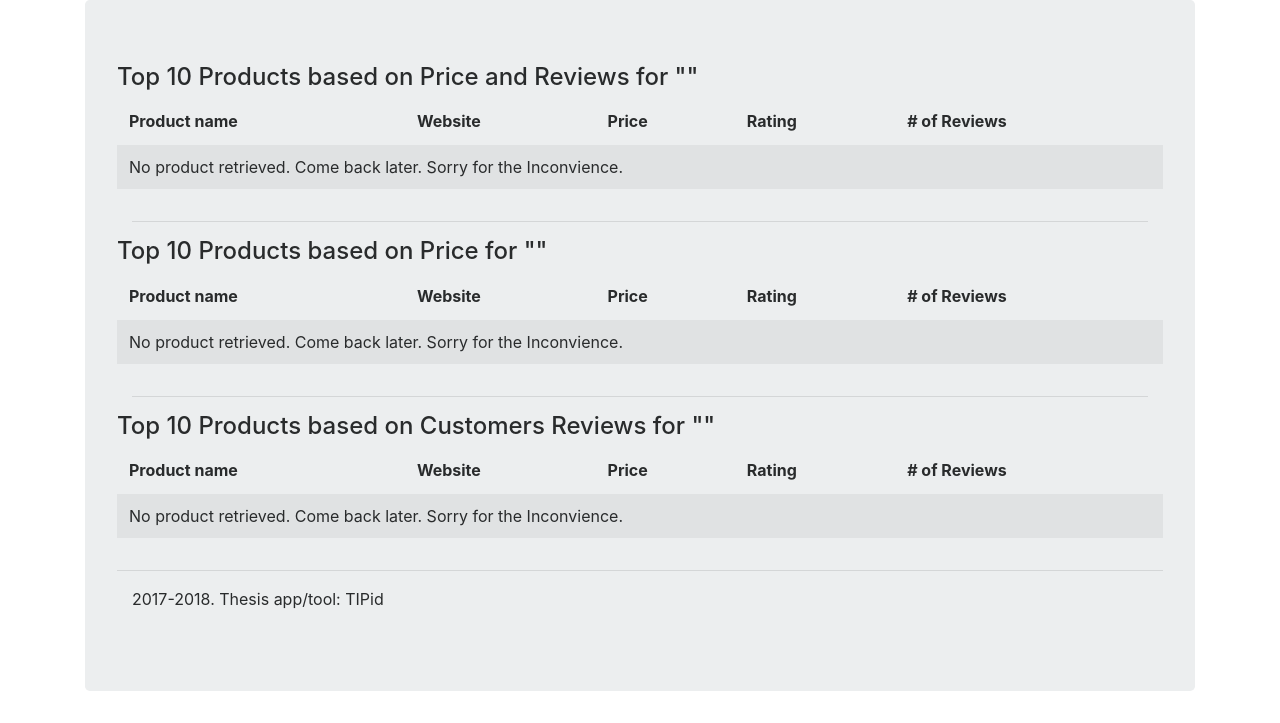
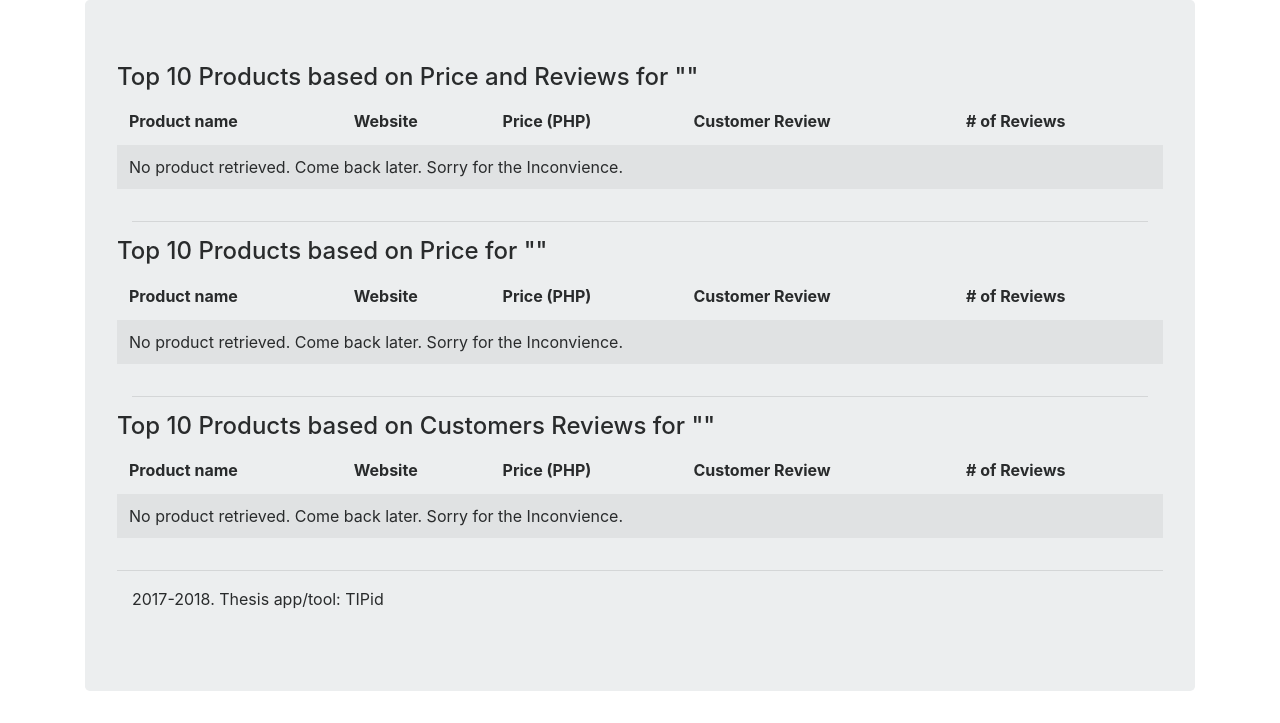
Before and after one commit to christianaveros/TIPid, a Django app: template TIPid/mainsite/templates/search.html in a window 1280 px wide. Shown: the part 88-811 px from the top of the page. Run offline with Django 3.2, Linux system fonts and the light colour scheme; the template is opened without the code that fills it, so the values that code supplies are empty; parts of the project's set-up code (start-up, migrations or seed data) failed here and were passed over; some libraries are stand-ins or nearby versions.

Commit message:
increased threshold for bayes est

```diff
--- a/TIPid/mainsite/tasks.py
+++ b/TIPid/mainsite/tasks.py
@@ -52,7 +52,7 @@
 	for item in items[0:20]:
 		rating = float(item['ratingScore'])
 		reviews = float(item['review'])
-		bayes_est = (5 * 3 + rating * reviews)/(5 + reviews)
+		bayes_est = (20 * 3 + rating * reviews)/(20 + reviews)
 		item_list.append({
 			'name': item['name'],
 			'website': 'lazada',
@@ -81,7 +81,7 @@
 			reviews = float(item.find(class_="shopee-item-card__btn-ratings-count").text.replace('(', '').replace(')', ''))
 		except ValueError:
 			reviews = 0
-		bayes_est = (5 * 3 + rating * reviews)/(5 + reviews)
+		bayes_est = (20 * 3 + rating * reviews)/(20 + reviews)
 		item_list.append({
 			'name': item.find(class_="shopee-item-card__text-name").text,
 			'website': 'shopee',
@@ -110,7 +110,7 @@
 				else:
 					rating = reviews = 0
 				price = re.sub(r'(\$|,|\s-.*)', '', item.find(class_=re.compile('a-offscreen')).text)
-				bayes_est = (5 * 3 + rating * reviews)/(5 + reviews)
+				bayes_est = (20 * 3 + rating * reviews)/(20 + reviews)
 				item_list.append({
 					'name': item.find(class_=re.compile('s-access-title')).text,
 					'website': 'amazon',
--- a/TIPid/mainsite/templates/search.html
+++ b/TIPid/mainsite/templates/search.html
@@ -11,8 +11,8 @@
 				<tr class="table_header">
 					<th>Product name</th>
 					<th>Website</th>
-					<th>Price</th>
-					<th>Rating</th>
+					<th>Price (PHP)</th>
+					<th>Customer Review</th>
 					<th># of Reviews</th>
 				</tr>
 			</thead>
@@ -43,8 +43,8 @@
 				<tr class="table_header">
 					<th>Product name</th>
 					<th>Website</th>
-					<th>Price</th>
-					<th>Rating</th>
+					<th>Price (PHP)</th>
+					<th>Customer Review</th>
 					<th># of Reviews</th>
 				</tr>
 			</thead>
@@ -75,8 +75,8 @@
 				<tr class="table_header">
 					<th>Product name</th>
 					<th>Website</th>
-					<th>Price</th>
-					<th>Rating</th>
+					<th>Price (PHP)</th>
+					<th>Customer Review</th>
 					<th># of Reviews</th>
 				</tr>
 			</thead>
--- a/TIPid/mainsite/views.py
+++ b/TIPid/mainsite/views.py
@@ -69,7 +69,7 @@
 			# packaging
 			context = {
 				'search_term': search_term,
-				'top_10_result_items': ranked_ordered_items[:10],
+				'top_10_result_items': sorted(ranked_ordered_items[:10], key=lambda Item: Item.bayes_est, reverse=True),
 				'top_price_result_items': price_ordered_items[:10],
 				'top_bayes_est_result_items': bayes_est_ordered_items[:10],
 				'figure': html_graph
@@ -139,7 +139,7 @@
 			#packaging
 			context = {
 				'search_term': search_term,
-				'top_10_result_items': ranked_ordered_items[:10],
+				'top_10_result_items': sorted(ranked_ordered_items[:10], key=lambda Item: Item.bayes_est, reverse=True),
 				'top_price_result_items': price_ordered_items[:10],
 				'top_bayes_est_result_items': bayes_est_ordered_items[:10],
 				'figure': html_graph
```
Also changed, not shown: TIPid/mainsite/templates/history.html (+6 -6 lines).
